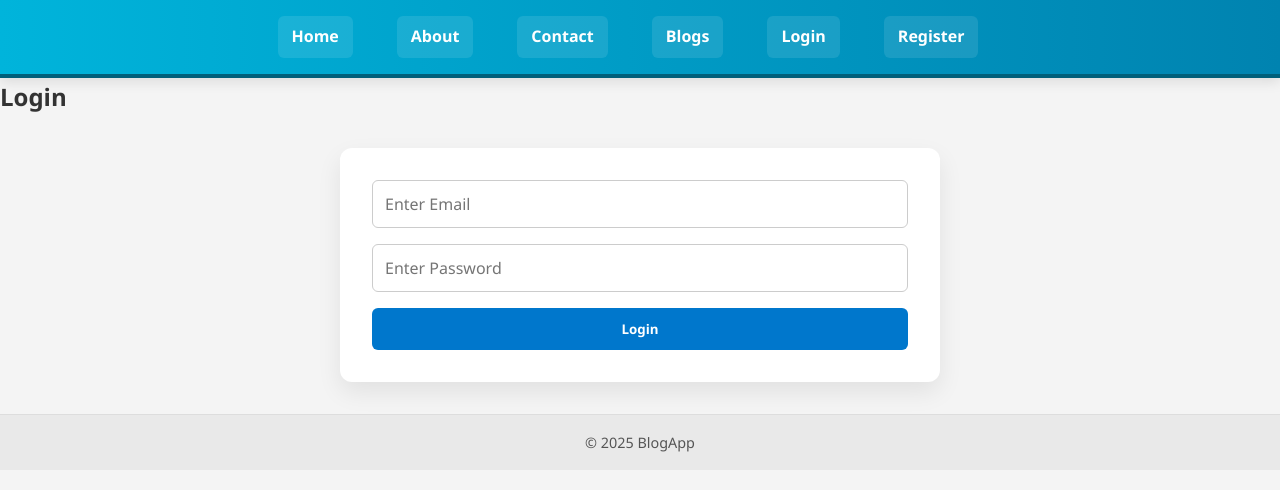
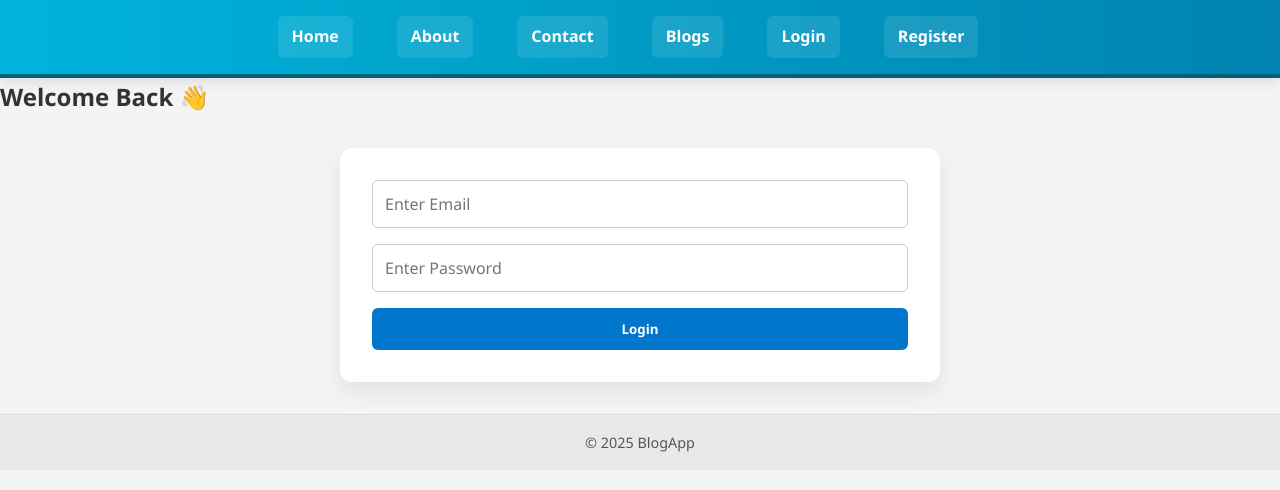
Before and after one commit to ankushdutta03/personal_blog, a React (Vite) app in the folder frontend/: page /login in a window 1280 px wide. Shown: the top 490 px of the page. Built offline with nearby package versions, Linux system fonts and the light colour scheme; no server answers.

Commit message:
Fix: added root route and corrected server startup

```diff
--- a/frontend/src/components/Admin/Login.jsx
+++ b/frontend/src/components/Admin/Login.jsx
@@ -23,19 +23,24 @@
     setError("");
 
     try {
-      const response = await axios.post(`${API_URL}/auth/login`, formData);
+      const response = await axios.post(`${API_URL}/auth/login`, formData, {
+        withCredentials: true
+      });
       localStorage.setItem("token", response.data.token);
       localStorage.setItem("userId", response.data.user._id);
-      navigate("/blogs"); // redirect after successful login
+      navigate("/blogs");
     } catch (err) {
       setError(err.response?.data?.message || "Login failed. Please try again.");
     }
   };
 
   return (
-    <div className="login-container">
-      <h2>Login</h2>
-      <form onSubmit={handleSubmit} className="login-form">
+    <div className="min-h-screen flex items-center justify-center bg-gradient-to-tr from-blue-100 via-purple-100 to-pink-100">
+      <div className="bg-white p-8 rounded-2xl shadow-xl w-full max-w-md transition-transform transform hover:scale-105 duration-300">
+        <h2 className="text-3xl font-bold mb-6 text-center text-purple-700 animate-fade-in-down">
+          Welcome Back 👋
+        </h2>
+        <form onSubmit={handleSubmit} className="space-y-5">
           <input
             type="email"
             name="email"
@@ -43,6 +48,7 @@
             value={formData.email}
             onChange={handleChange}
             required
+            className="w-full px-4 py-3 rounded-xl border border-gray-300 focus:ring-2 focus:ring-purple-400 outline-none transition-all duration-200"
           />
 
           <input
@@ -52,12 +58,23 @@
             value={formData.password}
             onChange={handleChange}
             required
+            className="w-full px-4 py-3 rounded-xl border border-gray-300 focus:ring-2 focus:ring-purple-400 outline-none transition-all duration-200"
           />
 
-        <button type="submit">Login</button>
+          <button
+            type="submit"
+            className="w-full py-3 rounded-xl bg-purple-600 text-white font-semibold hover:bg-purple-700 transition duration-300 shadow-md"
+          >
+            Login
+          </button>
 
-        {error && <p className="error-msg">{error}</p>}
+          {error && (
+            <p className="text-red-600 text-sm text-center animate-fade-in-up">
+              {error}
+            </p>
+          )}
         </form>
+      </div>
     </div>
   );
 };
```
Lines whose indentation alone changed are shown as unchanged.
